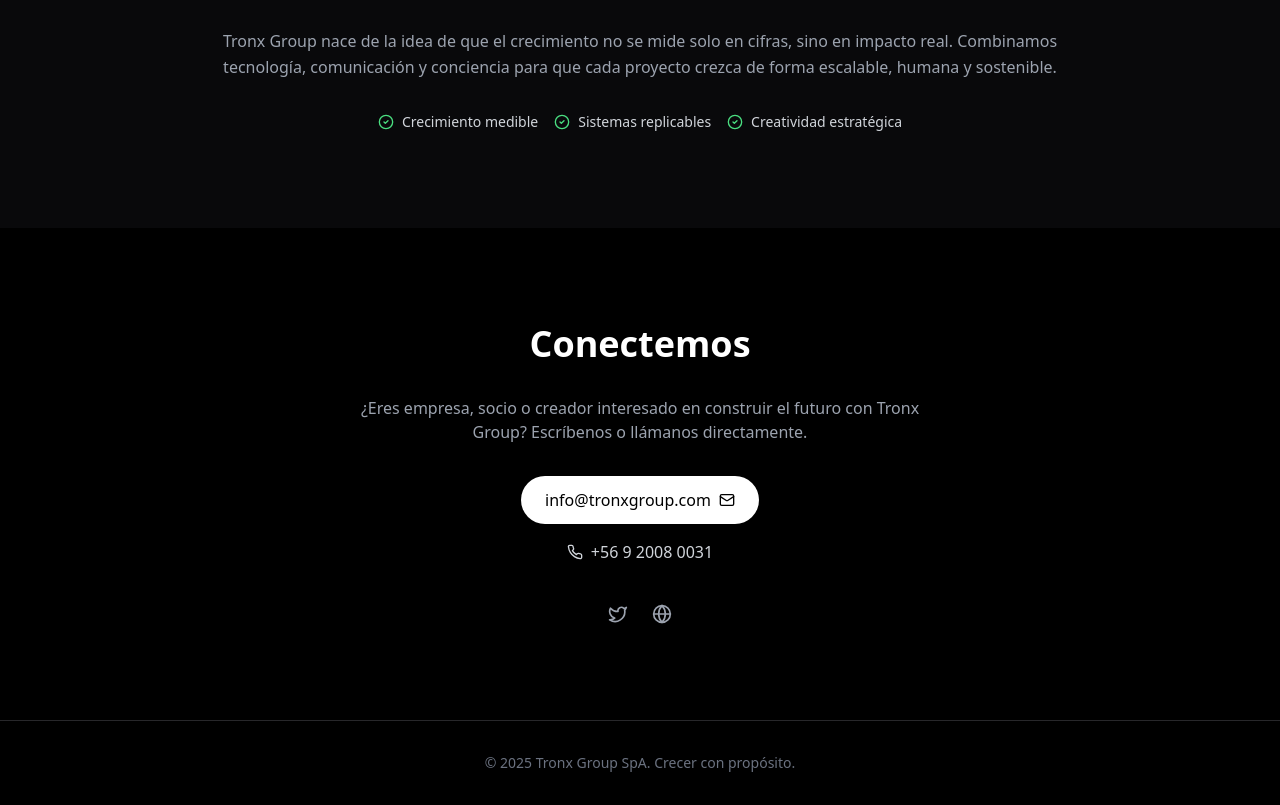
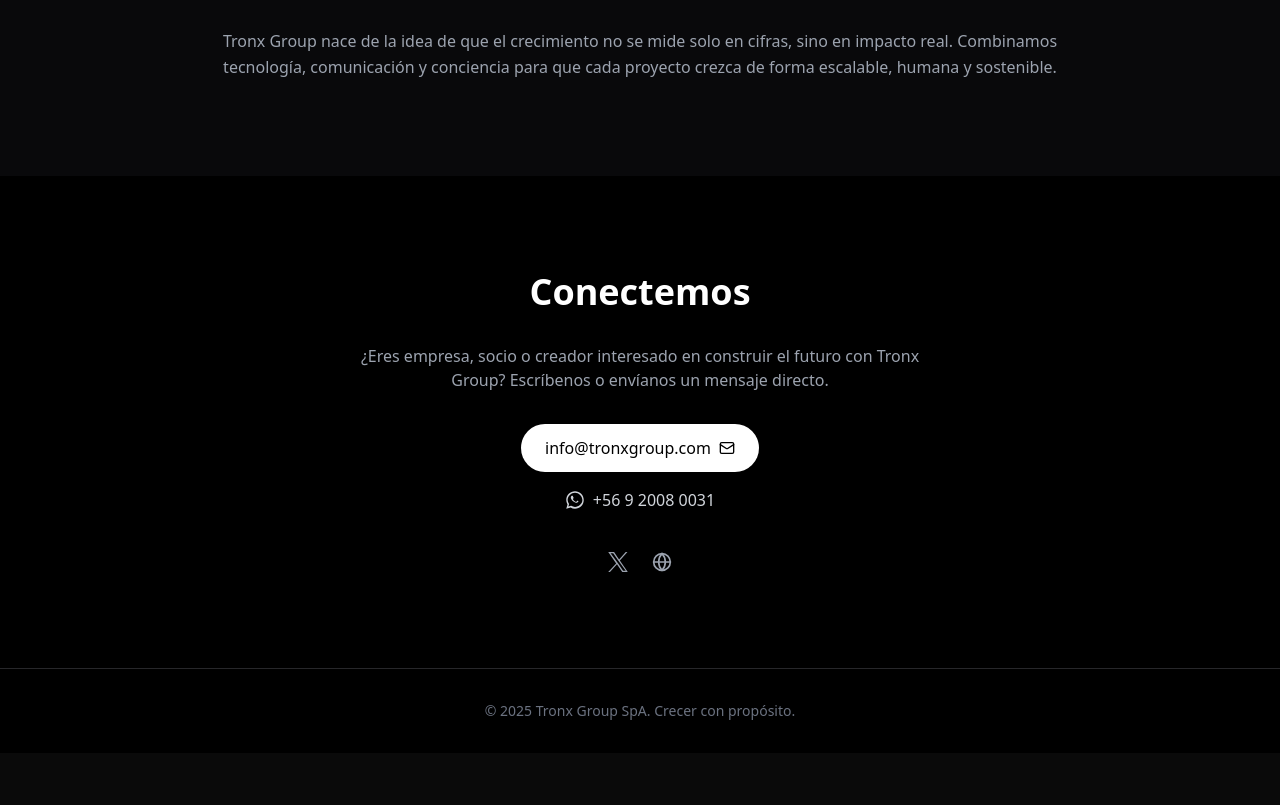
Before and after one commit to TronxGroup/tronxgroup, a Next.js app: page / in a window 1280 px wide. Shown: the part 1590-2395 px from the top of the page. After the commit the page ends 2343 px from the top, so only its background shows below. Built offline with nearby package versions, Linux system fonts and the light colour scheme.

Commit message:
Update Landing.tsx

```diff
--- a/app/_components/Landing.tsx
+++ b/app/_components/Landing.tsx
@@ -9,10 +9,8 @@ import {
   Tv,
   Lightbulb,
   Mail,
-  Phone,
   Globe,
   CheckCircle2,
-  Twitter,
 } from "lucide-react";
 
 const fadeUp = {
@@ -20,6 +18,27 @@ const fadeUp = {
   whileInView: { opacity: 1, y: 0 },
   transition: { duration: 0.6 },
 };
+
+// --- Íconos personalizados ---
+const XIcon = () => (
+  <svg
+    xmlns="http://www.w3.org/2000/svg"
+    viewBox="0 0 1200 1227"
+    className="w-5 h-5 fill-current"
+  >
+    <path d="M714.2 519.8L1179.5 0H1073.1L666.5 461.7L358.3 0H0L486.2 708.1L0 1226.6H106.4L537.4 744.2L861.7 1226.6H1200L714.2 519.8ZM589.5 678.4L543.6 612.2L145.2 79.7H306.4L612.2 520.2L658.1 586.4L1073.6 1146.9H912.5L589.5 678.4Z" />
+  </svg>
+);
+
+const WhatsAppIcon = () => (
+  <svg
+    xmlns="http://www.w3.org/2000/svg"
+    viewBox="0 0 32 32"
+    className="w-5 h-5 fill-current"
+  >
+    <path d="M16 2C8.268 2 2 8.268 2 16a13.9 13.9 0 002.027 7.202L2 30l6.995-2.007A13.9 13.9 0 0016 30c7.732 0 14-6.268 14-14S23.732 2 16 2zm0 25a11.82 11.82 0 01-6.022-1.655l-.43-.255-4.155 1.192 1.194-4.046-.281-.422A11.84 11.84 0 014.2 16C4.2 9.934 9.934 4.2 16 4.2S27.8 9.934 27.8 16 22.066 27 16 27zm6.377-8.489c-.347-.174-2.052-1.012-2.37-1.128-.317-.116-.55-.174-.782.175-.231.348-.898 1.128-1.1 1.362-.203.231-.406.26-.753.087-.347-.174-1.468-.541-2.797-1.726-1.034-.923-1.734-2.064-1.937-2.412-.203-.348-.022-.536.152-.71.157-.156.348-.406.522-.609.174-.203.231-.348.347-.579.116-.231.058-.435-.029-.609-.087-.174-.782-1.884-1.07-2.574-.283-.679-.571-.587-.782-.597l-.667-.012c-.203 0-.523.076-.797.376-.274.3-1.046 1.02-1.046 2.483s1.071 2.879 1.22 3.076c.174.231 2.099 3.2 5.089 4.487.712.307 1.267.491 1.7.63.713.227 1.362.195 1.875.118.572-.085 1.758-.718 2.007-1.41.247-.692.247-1.282.174-1.41-.072-.128-.26-.203-.606-.377z" />
+  </svg>
+);
 
 export default function Landing() {
   return (
@@ -85,8 +104,8 @@ export default function Landing() {
             Ecosistema Tronx
           </h2>
           <p className="text-gray-400 max-w-3xl mx-auto">
-            Cada marca refleja una energía: estrategia, comunicación,
-            expansión, sabiduría y estructura. Juntas forman un
+            Cada marca refleja una energía: estrategia (1), comunicación (3),
+            expansión (5), sabiduría (7) y estructura (8). Juntas forman un
             sistema diseñado para el crecimiento B2B moderno.
           </p>
         </motion.div>
@@ -176,20 +195,6 @@ export default function Landing() {
             conciencia para que cada proyecto crezca de forma escalable, humana
             y sostenible.
           </p>
-          <div className="flex flex-col md:flex-row justify-center items-center gap-4 text-gray-300 text-sm">
-            <div className="flex items-center gap-2">
-              <CheckCircle2 className="w-4 h-4 text-green-400" />
-              Crecimiento medible
-            </div>
-            <div className="flex items-center gap-2">
-              <CheckCircle2 className="w-4 h-4 text-green-400" />
-              Sistemas replicables
-            </div>
-            <div className="flex items-center gap-2">
-              <CheckCircle2 className="w-4 h-4 text-green-400" />
-              Creatividad estratégica
-            </div>
-          </div>
         </motion.div>
       </section>
 
@@ -212,7 +217,7 @@ export default function Landing() {
           className="max-w-xl mx-auto text-gray-400 mb-8"
         >
           ¿Eres empresa, socio o creador interesado en construir el futuro con
-          Tronx Group? Escríbenos o llámanos directamente.
+          Tronx Group? Escríbenos o envíanos un mensaje directo.
         </motion.p>
 
         <motion.div
@@ -230,23 +235,29 @@ export default function Landing() {
           </a>
 
           <a
-            href="tel:+56920080031"
+            href="https://wa.me/56920080031"
+            target="_blank"
+            rel="noopener noreferrer"
             className="inline-flex items-center gap-2 text-gray-300 hover:text-white transition"
           >
-            <Phone className="w-4 h-4" /> +56 9 2008 0031
+            <WhatsAppIcon /> +56 9 2008 0031
           </a>
         </motion.div>
 
         <div className="flex justify-center gap-6 mt-10 text-gray-400">
           <a
             href="https://x.com/TronxGroup"
+            target="_blank"
+            rel="noopener noreferrer"
             className="hover:text-white"
             aria-label="X Tronx Group"
           >
-            <Twitter className="w-5 h-5" />
+            <XIcon />
           </a>
           <a
             href="https://www.tronxgroup.com"
+            target="_blank"
+            rel="noopener noreferrer"
             className="hover:text-white"
             aria-label="Sitio Tronx Group"
           >
```
